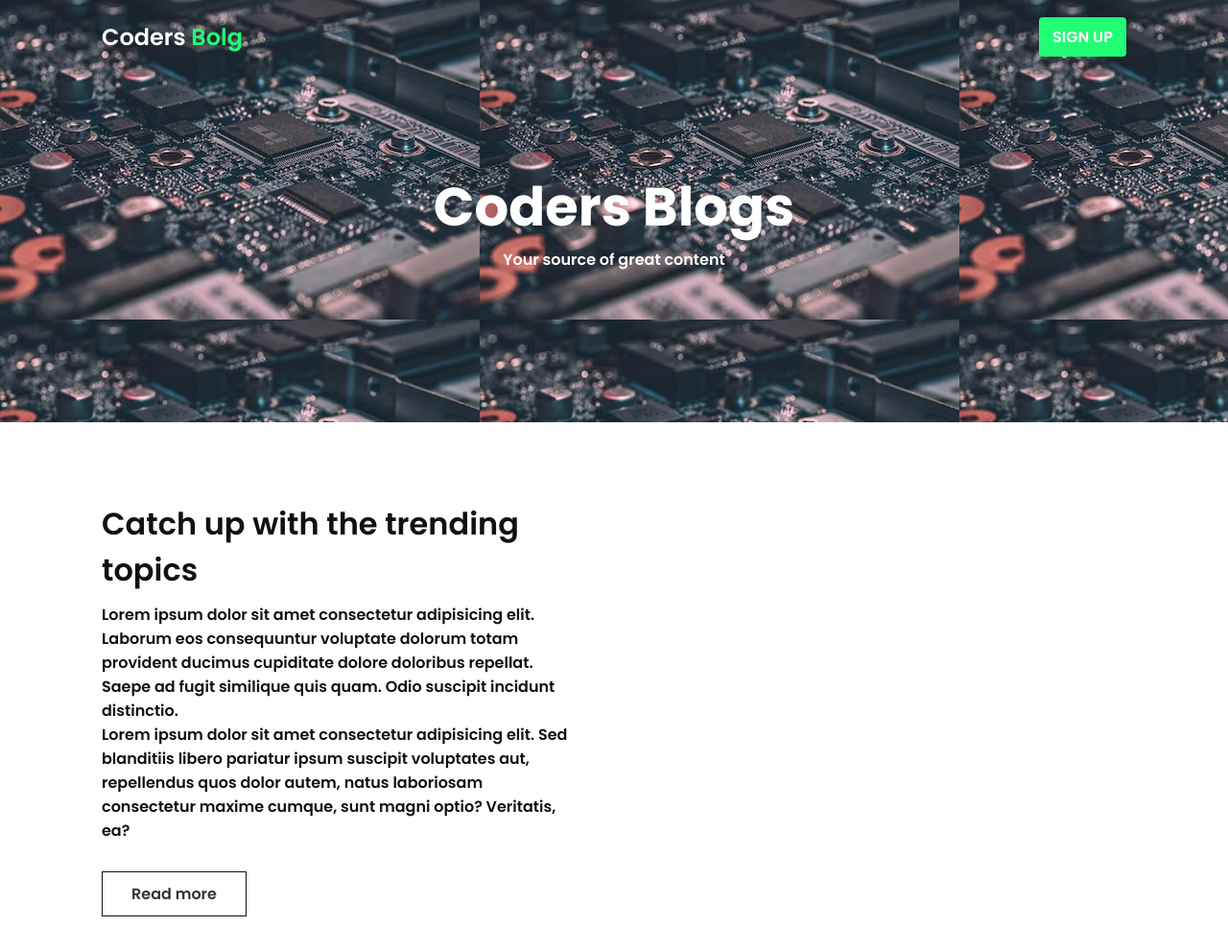
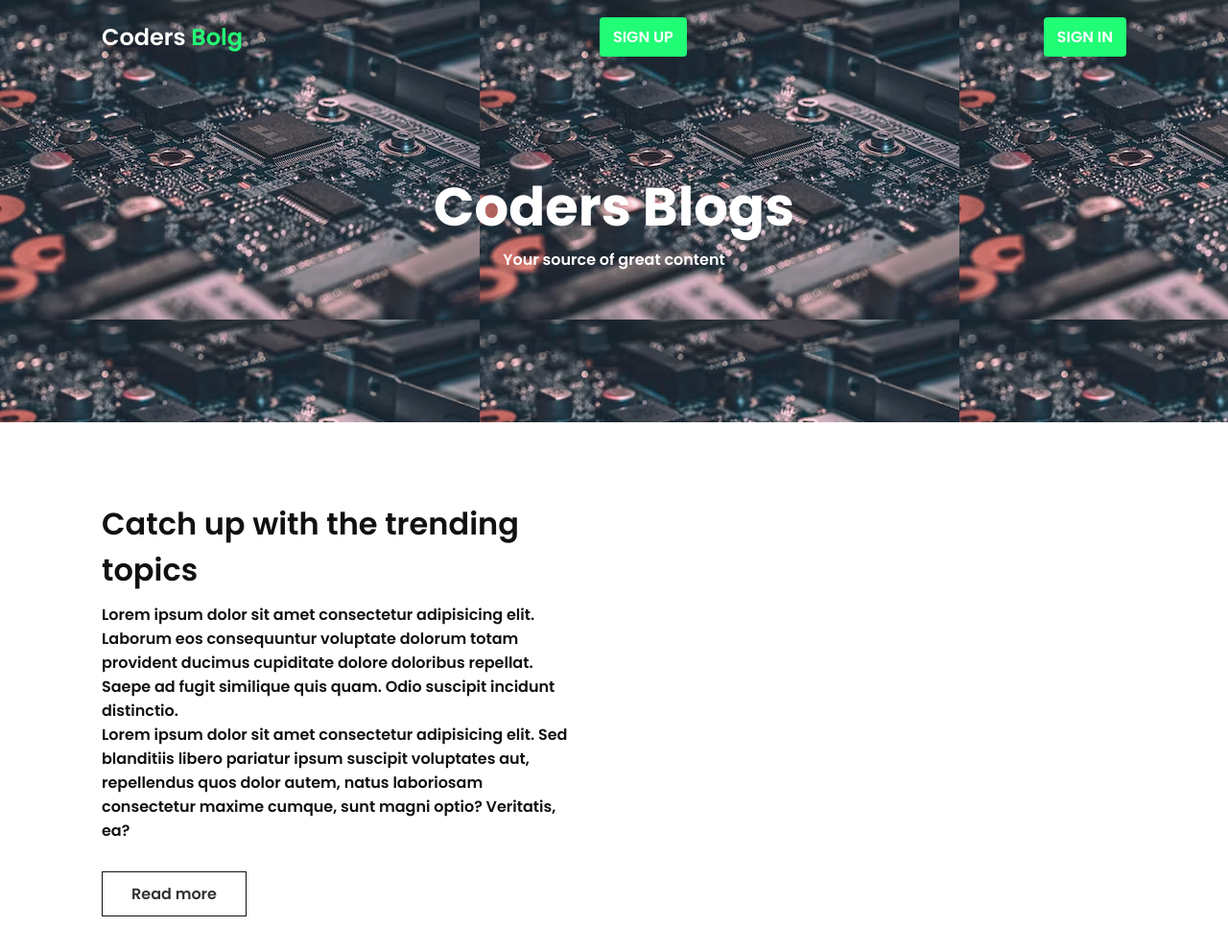
Before and after one commit to hemanthkotha1198/blogginPlatform, a plain HTML site: page index.html in a window 1280 px wide. Shown: the top 991 px of the page at 96% size. Drawn offline with nearby package versions, Linux system fonts and the light colour scheme.

Commit message:
Update index.html

```diff
--- a/index.html
+++ b/index.html
@@ -13,8 +13,8 @@
     <header>
         <div class="nav container">
             <a href="#" class="logo">Coders <span>Bolg</span></a>
-
-            <a href="#" class="login">Sign Up</a>
+            <a href="./reg.html" class="login" id="reg">Sign Up</a>
+            <a href="./Login.html" class="login">Sign In</a>
 
         </div>
     </header>
```
